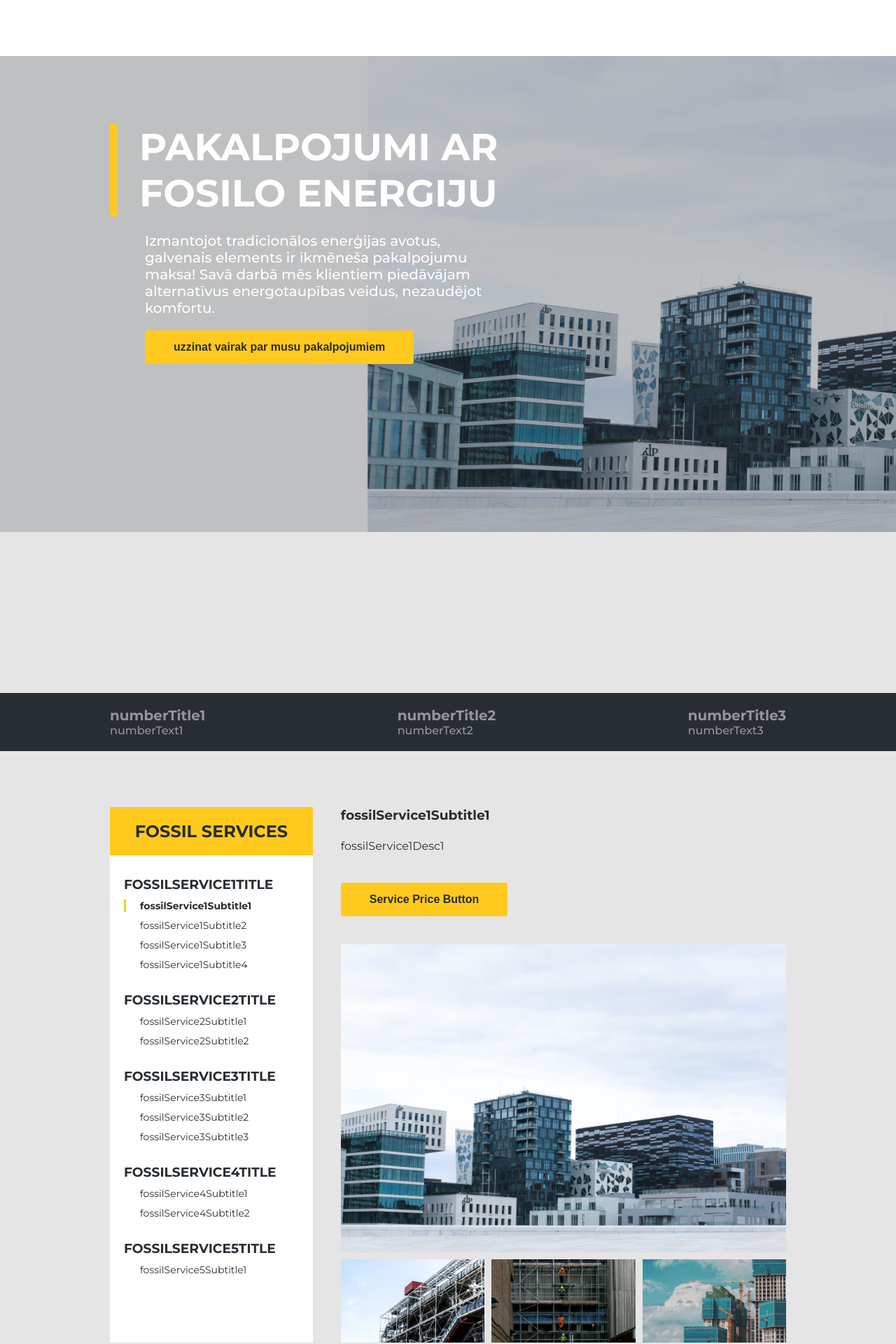
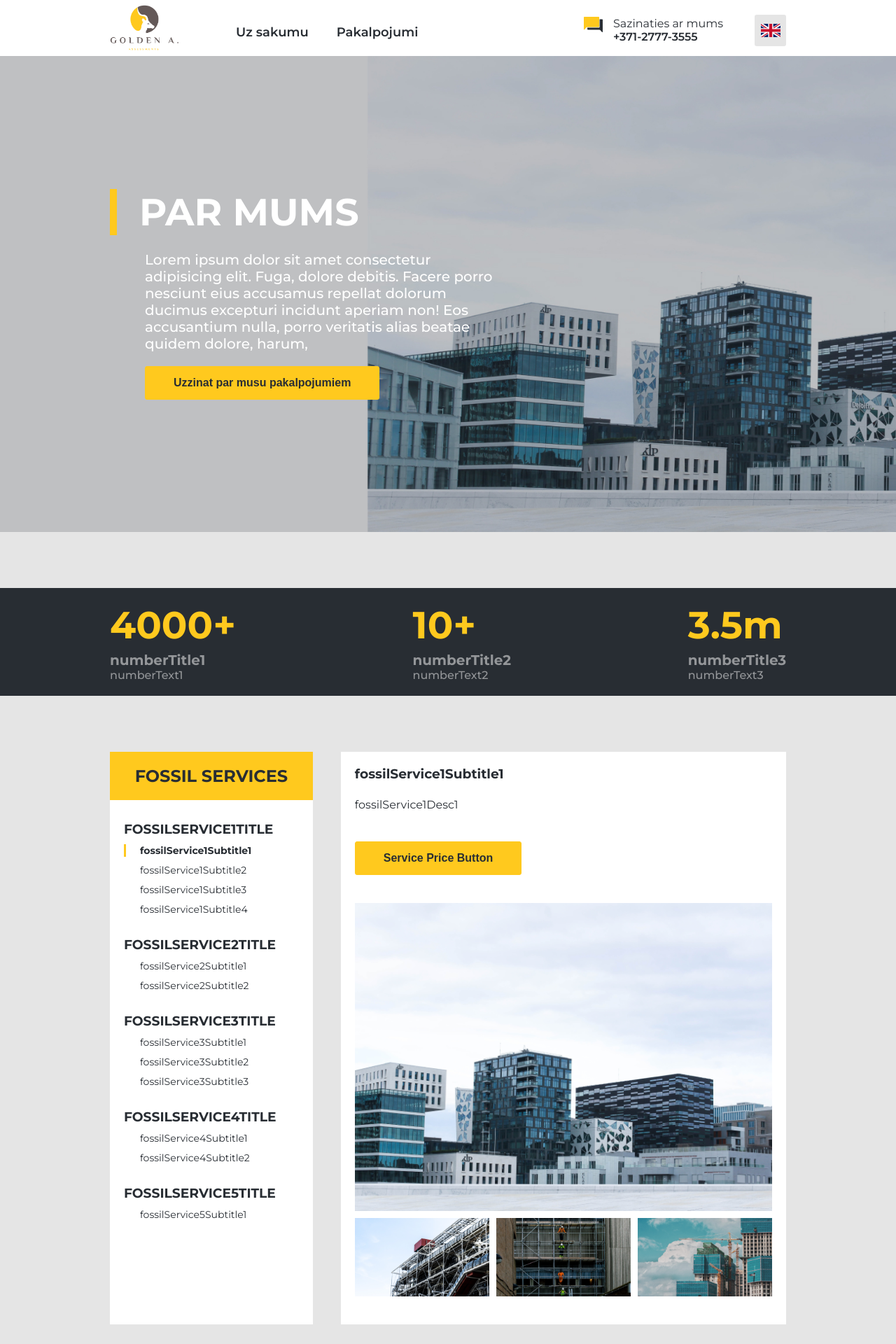
Before and after one commit to Sofiniks/next_energo, a Next.js app: page /services in a window 1280 px wide. Shown: the top 1920 px of the page at 70% size. Built offline with nearby package versions, Linux system fonts and the light colour scheme.

Commit message:
Hero section fixed

```diff
--- a/src/components/layout/ContentLayout.tsx
+++ /dev/null
@@ -1,8 +0,0 @@
-'use client';
-import styled from 'styled-components';
-
-const ContentLayout = styled.div`
-  padding-top: 80px;
-`;
-
-export default ContentLayout;
--- a/src/components/sections/HeroSection.tsx
+++ b/src/components/sections/HeroSection.tsx
@@ -1,38 +1,42 @@
 'use client';
-import React from 'react';
 import styled from 'styled-components';
-import ContentLayout from '../layout/ContentLayout';
+import Button from '../buttons/Button';
 import ContainerLayout from '../layout/ContainerLayout';
 import MainBanner from '../banners/MainBanner';
-import Button from '../buttons/Button';
-import { device } from '@/theme/breakpoints';
+import { DesktopContainer, device, TabletContainer } from '@/theme/breakpoints';
 
 interface HeroSectionProps {
-  isBannerVisible?: boolean;
+  isMainPage?: boolean;
 }
 
-const PageWrapper = styled(ContentLayout)`
+const SectionWrapper = styled.div<{ $isMainPage: boolean }>`
   height: 95vh;
+  padding-top: 80px;
+  margin-bottom: ${({ $isMainPage }) => ($isMainPage ? '230px' : '80px')};
   position: relative;
-  margin-bottom: 230px;
 
-  @media ${device.sm} {
+  @media ${device.md} {
+    margin-bottom: ${({ $isMainPage }) => ($isMainPage ? '300px' : 0)};
     height: 90vh;
+    padding-top: 60px;
   }
 `;
 
-const HeroBackground = styled.div<{ $url: string }>`
+const Container = styled(ContainerLayout)`
+  display: flex;
+  align-items: center;
+  height: 100%;
+`;
+
+const SectionBackground = styled.div<{ $url: string }>`
   background-image: ${({ $url }) => `url(${$url})`};
   background-repeat: no-repeat;
   background-size: cover;
   height: 100%;
 `;
-
-const HeroText = styled.div`
-  padding-top: 10%;
+const SectionText = styled.div`
   max-width: 560px;
   color: white;
-
   h1 {
     text-transform: uppercase;
     font-size: 54px;
@@ -71,53 +75,59 @@ const HeroText = styled.div`
 `;
 const ButtonWrapper = styled.div`
   padding-left: 50px;
-
-  @media ${device.md} {
-    padding-left: 33px;
-  }
-
-  @media ${device.sm} {
-    padding-left: 20px;
-  }
 `;
 const BannerWrapper = styled.div`
   position: absolute;
+  width: 100%;
+  bottom: 0;
   left: 50%;
-  bottom: 0;
   transform: translate(-50%, 50%);
-  z-index: 2;
-  width: 100%;
-
   @media ${device.md} {
-    left: 0;
-    right: unset;
-    width: 100%;
     overflow-x: scroll;
     transform: translateY(100%);
+    left: 0;
+    &::-webkit-scrollbar {
+      display: none !important;
+    }
   }
 `;
-const HeroSection = ({ isBannerVisible }: HeroSectionProps) => {
+
+const HeroSection = ({ isMainPage }: HeroSectionProps) => {
   return (
-    <PageWrapper>
-      <HeroBackground $url="/images/mainBanner.jpg">
-        <ContainerLayout>
-          <HeroText>
-            <h1>Pakalpojumi ar fosilo energiju</h1>
+    <SectionWrapper $isMainPage={Boolean(isMainPage)}>
+      <SectionBackground $url="/images/mainBanner.jpg">
+        <Container>
+          <SectionText>
+            <h1>Par mums</h1>
             <h3>
-              Izmantojot tradicionālos enerģijas avotus, galvenais elements ir
-              ikmēneša pakalpojumu maksa! Savā darbā mēs klientiem piedāvājam
-              alternatīvus energotaupības veidus, nezaudējot komfortu.
+              Lorem ipsum dolor sit amet consectetur adipisicing elit. Fuga,
+              dolore debitis. Facere porro nesciunt eius accusamus repellat
+              dolorum ducimus excepturi incidunt aperiam non! Eos accusantium
+              nulla, porro veritatis alias beatae quidem dolore, harum,
             </h3>
             <ButtonWrapper>
-              <Button text="uzzinat vairak par musu pakalpojumiem" />
+              <Button text="Uzzinat par musu pakalpojumiem" />
             </ButtonWrapper>
-          </HeroText>
-        </ContainerLayout>
-      </HeroBackground>
-      <BannerWrapper>
-        <ContainerLayout>{isBannerVisible && <MainBanner />}</ContainerLayout>
-      </BannerWrapper>
-    </PageWrapper>
+          </SectionText>
+        </Container>
+        {isMainPage && (
+          <>
+            <DesktopContainer>
+              <BannerWrapper>
+                <ContainerLayout>
+                  <MainBanner />
+                </ContainerLayout>
+              </BannerWrapper>
+            </DesktopContainer>
+            <TabletContainer>
+              <BannerWrapper>
+                <MainBanner />
+              </BannerWrapper>
+            </TabletContainer>
+          </>
+        )}
+      </SectionBackground>
+    </SectionWrapper>
   );
 };
 
--- a/src/components/sections/ServicesSection.tsx
+++ b/src/components/sections/ServicesSection.tsx
@@ -4,6 +4,7 @@ import React, { useState } from 'react';
 import styled from 'styled-components';
 import ContainerLayout from '../layout/ContainerLayout';
 import Button from '../buttons/Button';
+import { device } from '@/theme/breakpoints';
 
 interface SubService {
   title: string;
@@ -173,12 +174,25 @@ const ServicesWrapper = styled.div`
 const ServicesContainer = styled(ContainerLayout)`
   display: flex;
   justify-content: space-between;
+  @media ${device.md} {
+    flex-direction: column;
+  }
 `;
 
 const ServicesMenu = styled.div`
   background-color: #fff;
   margin-right: 40px;
   min-width: 30%;
+  @media ${device.md} {
+    margin-right: 0;
+    min-height: 450px;
+    margin-bottom: 20px;
+  }
+`;
+
+const ServicesContent = styled.div`
+  background-color: #fff;
+  padding: 20px 20px 40px 20px;
 `;
 
 const ServicesHeading = styled.div`
@@ -190,6 +204,9 @@ const ServicesHeading = styled.div`
   h2 {
     font-size: 24px;
     text-transform: uppercase;
+    @media ${device.sm} {
+      font-size: 20px;
+    }
   }
 `;
 
@@ -197,11 +214,24 @@ const ServicesItem = styled.li`
   text-transform: uppercase;
   margin-bottom: 30px;
   margin-left: 20px;
+  @media ${device.md} {
+    ul {
+      transition: all 0.4s;
+      position: relative;
+    }
+  }
   &:last-of-type {
     margin-bottom: 0;
   }
   h3 {
     margin-bottom: 10px;
+    @media ${device.md} {
+      font-size: 18px;
+    }
+
+    @media ${device.sm} {
+      font-size: 16px;
+    }
   }
 `;
 
@@ -220,17 +250,35 @@ const SubServicesItem = styled.li<{ $isActive: boolean }>`
   &:last-of-type {
     margin-bottom: 0;
   }
+  @media ${device.sm} {
+    font-size: 12px;
+  }
 `;
 
 const ServicesText = styled.div`
   margin-bottom: 40px;
+  @media ${device.md} {
+    margin-bottom: 20px;
+  }
   h3 {
     margin-bottom: 20px;
+    @media ${device.md} {
+      margin-bottom: 18px;
+    }
   }
 
   p {
     margin-bottom: 40px;
     line-height: 25px;
+    @media ${device.md} {
+      font-size: 14px;
+      line-height: 20px;
+    }
+
+    @media ${device.sm} {
+      font-size: 12px;
+      line-height: 18px;
+    }
   }
 `;
 
@@ -238,6 +286,13 @@ const ServicesMainImage = styled.div`
   width: 100%;
   height: 440px;
   margin-bottom: 10px;
+  @media ${device.md} {
+    height: 300px;
+  }
+
+  @media ${device.sm} {
+    height: 200px;
+  }
   img {
     width: 100%;
     height: 100%;
@@ -249,6 +304,9 @@ const ServicesImagesList = styled.ul`
   display: grid;
   grid-template-columns: 1fr 1fr 1fr;
   column-gap: 10px;
+  @media ${device.md} {
+    column-gap: 4px;
+  }
 `;
 
 const ServicesImagesItem = styled.li`
@@ -259,12 +317,28 @@ const ServicesImagesItem = styled.li`
   }
 `;
 
+const SubservicesList = styled.ul<{ $isSubserviceActive: boolean }>`
+  @media ${device.md} {
+    opacity: ${({ $isSubserviceActive }) => ($isSubserviceActive ? 1 : 0)};
+    z-index: ${({ $isSubserviceActive }) => ($isSubserviceActive ? 3 : '-3')};
+    top: ${({ $isSubserviceActive }) => ($isSubserviceActive ? 0 : '-40px')};
+    overflow: ${({ $isSubserviceActive }) =>
+      $isSubserviceActive ? 'unset' : 'hidden'};
+    height: ${({ $isSubserviceActive }) =>
+      $isSubserviceActive ? 'unset' : '0'};
+  }
+`;
+
 const ServicesComponent = () => {
+  const [activeService, setActiveService] = useState<Service>(
+    fossilServices[0]
+  );
   const [activeSubService, setActiveSubService] = useState<SubService>(
     fossilServices[0]?.service?.subServices[0]
   );
 
   const toggleActiveService = (service: Service) => {
+    setActiveService(service);
     setActiveSubService(service.service.subServices[0]);
   };
 
@@ -275,7 +349,11 @@ const ServicesComponent = () => {
   const servicesList = fossilServices.map((serviceItem: Service, index) => (
     <ServicesItem key={index} onClick={() => toggleActiveService(serviceItem)}>
       <h3>{serviceItem.service.title}</h3>
-      <ul>
+      <SubservicesList
+        $isSubserviceActive={
+          serviceItem.service.title === activeService.service.title
+        }
+      >
         {serviceItem.service.subServices.map((subService, subServiceIndex) => (
           <SubServicesItem
             key={subServiceIndex}
@@ -288,7 +366,7 @@ const ServicesComponent = () => {
             {subService.title}
           </SubServicesItem>
         ))}
-      </ul>
+      </SubservicesList>
     </ServicesItem>
   ));
 
@@ -307,7 +385,7 @@ const ServicesComponent = () => {
           </ServicesHeading>
           <ul>{servicesList}</ul>
         </ServicesMenu>
-        <div>
+        <ServicesContent>
           <ServicesText>
             <h3>{activeSubService.title}</h3>
             {activeSubService.desc.map((desc, idx) => (
@@ -326,7 +404,7 @@ const ServicesComponent = () => {
             </ServicesMainImage>
             <ServicesImagesList>{servicesImages}</ServicesImagesList>
           </div>
-        </div>
+        </ServicesContent>
       </ServicesContainer>
     </ServicesWrapper>
   );
--- a/src/theme/breakpoints.ts
+++ b/src/theme/breakpoints.ts
@@ -28,7 +28,7 @@ export const device = {
 };
 
 export const DesktopContainer = styled.div`
-  @media ${device.lg} {
+  @media ${device.md} {
     display: none !important;
   }
 `;
```
Also changed, not shown: src/app/page.tsx (+12 -10 lines).
